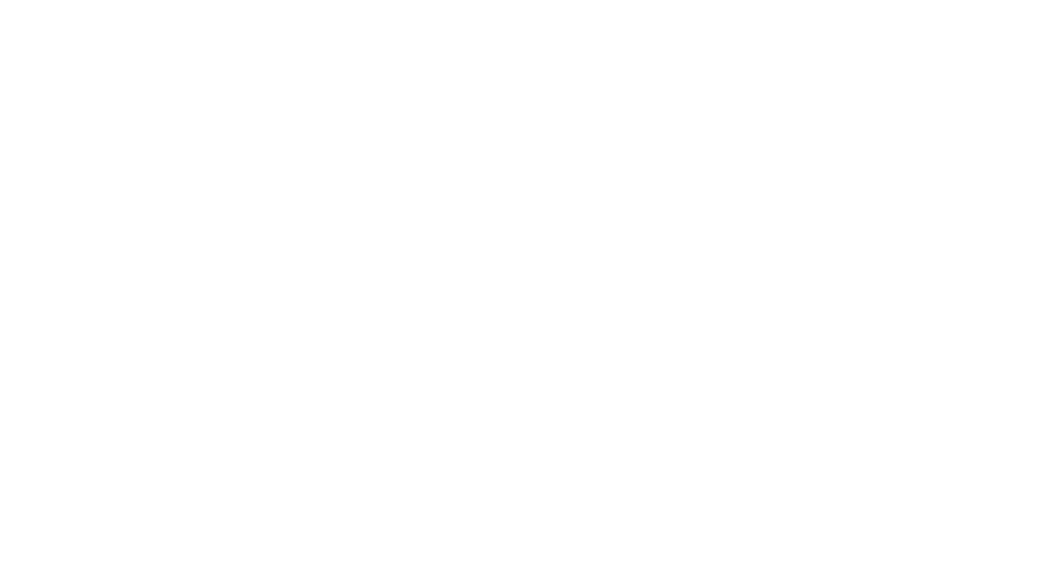
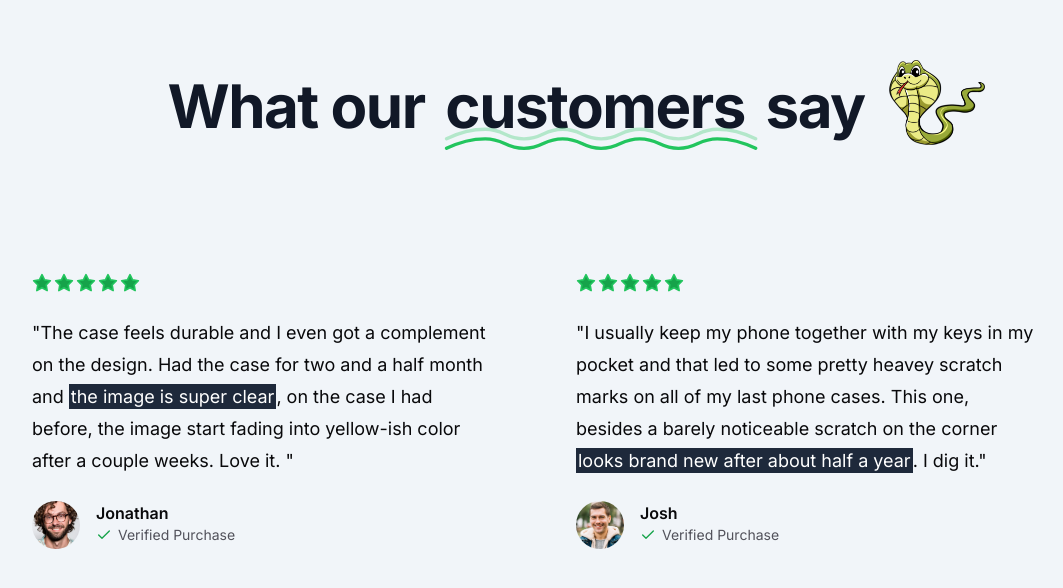
Before and after one commit to Piyushhpatel/cobra-case, a Next.js app: page / in a window 1280 px wide. Shown: the part 1079-1667 px from the top of the page, without its empty margins (64-1127 px from the left). Before the commit the page ends 1043 px from the top, so only its background shows below. Built offline with nearby package versions, Linux system fonts and the light colour scheme; no server answers.

Commit message:
Added Testimonials in landing page

```diff
--- /dev/null
+++ b/src/app/api/auth/[kindeAuth]/route.ts
@@ -0,0 +1,2 @@
+import {handleAuth} from "@kinde-oss/kinde-auth-nextjs/server";
+export const GET = handleAuth();
--- a/src/app/page.tsx
+++ b/src/app/page.tsx
@@ -1,5 +1,7 @@
 import MaxWidthWrapper from "@/components/MaxWidthWrapper";
 import Phone from "@/components/Phone";
+import Reviews from "@/components/Reviews";
+import { Icons } from "@/components/icons";
 import { Check, Star } from "lucide-react";
 
 export default function Home() {
@@ -10,7 +12,7 @@
           <div className="col-span-2 px-6 lg:px-0 lg:pt-4">
             <div className="relative mx-auto text-center lg:text-left flex flex-col items-center lg:items-start">
               <div className="absolute w-28 left-0 -top-20 hidden lg:block">
-                 <div className='absolute inset-x-0 bottom-0 bg-gradient-to-t via-slate-50/50 from-slate-50 h-28' />
+                <div className="absolute inset-x-0 bottom-0 bg-gradient-to-t via-slate-50/50 from-slate-50 h-28" />
                 <img src="/snake-1.png" className="w-full" />
               </div>
               <h1 className="relative w-fit tracking-tight text-balance mt-16 font-bold !leading-tight text-gray-900 text-5xl md:text-6xl lg:text-7xl">
@@ -25,18 +27,18 @@
                 phone case.
               </p>
 
-              <ul className='mt-8 space-y-2 text-left font-medium flex flex-col items-center sm:items-start'>
-                <div className='space-y-2'>
-                  <li className='flex gap-1.5 items-center text-left'>
-                    <Check className='h-5 w-5 shrink-0 text-green-600' />
+              <ul className="mt-8 space-y-2 text-left font-medium flex flex-col items-center sm:items-start">
+                <div className="space-y-2">
+                  <li className="flex gap-1.5 items-center text-left">
+                    <Check className="h-5 w-5 shrink-0 text-green-600" />
                     High-quality, durable material
                   </li>
-                  <li className='flex gap-1.5 items-center text-left'>
-                    <Check className='h-5 w-5 shrink-0 text-green-600' />5 year
+                  <li className="flex gap-1.5 items-center text-left">
+                    <Check className="h-5 w-5 shrink-0 text-green-600" />5 year
                     print guarantee
                   </li>
-                  <li className='flex gap-1.5 items-center text-left'>
-                    <Check className='h-5 w-5 shrink-0 text-green-600' />
+                  <li className="flex gap-1.5 items-center text-left">
+                    <Check className="h-5 w-5 shrink-0 text-green-600" />
                     Modern iPhone models supported
                   </li>
                 </div>
@@ -107,6 +109,88 @@
           </div>
         </MaxWidthWrapper>
       </section>
+
+      {/* Value Proposition Section */}
+
+      <section className="bg-slate-100 py-24">
+        <MaxWidthWrapper className="flex flex-col items-center gap-16 sm:gap-32">
+          <div className="flex flex-col lg:flex-row items-center gap-4 sm:gap-6">
+            <h2 className="order-1 mt-2 tracking-tight text-center text-balance !leading-tight font-bold text-5xl md:text-6xl text-gray-900">
+              What our{" "}
+              <span className="relative px-2">
+                customers{" "}
+                <Icons.underline className="hidden sm:block pointer-events-none absolute inset-x-0 -bottom-6 text-green-500" />
+              </span>{" "}
+              say
+            </h2>
+            <img src="/snake-2.png" className="w-24 order-0 lg:order-2" />
+          </div>
+
+          <div className="mx-auto grid max-w-2xl grid-cols-1 px-4 lg:mx-0 lg:max-w-none lg:grid-cols-2 gap-y-16">
+            <div className="flex flex-auto flex-col gap-4 lg:pr-8 xl:pr-20">
+              <div className="flex gap-0.5 mb-2">
+                <Star className="h-5 w-5 text-green-500 fill-green-600"/>
+                <Star className="h-5 w-5 text-green-500 fill-green-600"/>
+                <Star className="h-5 w-5 text-green-500 fill-green-600"/>
+                <Star className="h-5 w-5 text-green-500 fill-green-600"/>
+                <Star className="h-5 w-5 text-green-500 fill-green-600"/>
+              </div>
+
+              <div className="text-lg leading-8">
+                <p>
+                  "The case feels durable and I even got a complement on the design. Had the case for two and a half month and <span className="p-0.5 bg-slate-800 text-white">
+                    the image is super clear</span>, on the case I had before, the image start fading into yellow-ish color after a couple weeks. Love it. "
+                </p>
+              </div>
+
+              <div className="flex gap-4 mt-2">
+                <img className="rounded-full h-12 w-12 object-cover" src="/users/user-1.png" alt="user"/>
+                <div className="flex flex-col">
+                  <p className="font-semibold">Jonathan</p>
+                  <div className="flex gap-1.5 items-center text-zinc-600">
+                    <Check className="h-4 w-4 stoke-[3px] text-green-600" />
+                    <p className="text-sm">Verified Purchase</p>
+                  </div>
+                </div>
+              </div>
+
+
+            {/* Second User Review */}
+            </div>
+            <div className="flex flex-auto flex-col gap-4 lg:pr-8 xl:pr-20">
+              <div className="flex gap-0.5 mb-2">
+                <Star className="h-5 w-5 text-green-500 fill-green-600"/>
+                <Star className="h-5 w-5 text-green-500 fill-green-600"/>
+                <Star className="h-5 w-5 text-green-500 fill-green-600"/>
+                <Star className="h-5 w-5 text-green-500 fill-green-600"/>
+                <Star className="h-5 w-5 text-green-500 fill-green-600"/>
+              </div>
+
+              <div className="text-lg leading-8">
+                <p>
+                  "I usually keep my phone together with my keys in my pocket and that led to some pretty heavey scratch marks on all of my last phone cases. This one, besides a barely noticeable scratch on the corner <span className="p-0.5 bg-slate-800 text-white">
+                    looks brand new after about half a year</span>. I dig it."
+                </p>
+              </div>
+
+              <div className="flex gap-4 mt-2">
+                <img className="rounded-full h-12 w-12 object-cover" src="/users/user-4.jpg" alt="user"/>
+                <div className="flex flex-col">
+                  <p className="font-semibold">Josh</p>
+                  <div className="flex gap-1.5 items-center text-zinc-600">
+                    <Check className="h-4 w-4 stoke-[3px] text-green-600" />
+                    <p className="text-sm">Verified Purchase</p>
+                  </div>
+                </div>
+              </div>
+            </div>
+          </div>
+        </MaxWidthWrapper>
+
+        <div className="pt-16">
+          <Reviews/>
+        </div>
+      </section>
     </div>
   );
 }
--- a/src/components/Navbar.tsx
+++ b/src/components/Navbar.tsx
@@ -2,10 +2,12 @@
 import MaxWidthWrapper from "./MaxWidthWrapper";
 import { buttonVariants } from "./ui/button";
 import { ArrowRight } from "lucide-react";
+import { getKindeServerSession } from "@kinde-oss/kinde-auth-nextjs/server";
 
-const Navbar = () => {
-  const user = undefined;
-  const isAdmit = undefined;
+const Navbar = async () => {
+  const {getUser} = getKindeServerSession();
+  const user = await getUser();
+  const isAdmin = user?.email === process.env.ADMIN_EMAIL;
 
   return (
     <nav className="sticky z-[100] h-14 inset-x-0 top-0 w-full bottom-b border-gray-200 bg-white/75 backdrop-blur-lg transition-all">
@@ -27,7 +29,7 @@
                 >
                   Sign Out
                 </Link>
-                {isAdmit ? (
+                {isAdmin ? (
                   <Link
                     href="/api/auth/logout"
                     className={buttonVariants({
--- /dev/null
+++ b/src/components/Reviews.tsx
@@ -0,0 +1,9 @@
+const Reviews = () => {
+  return (
+    <div>
+
+    </div>
+  )
+};
+
+export default Reviews;
--- /dev/null
+++ b/src/components/icons.tsx
@@ -0,0 +1,22 @@
+import { LucideProps } from "lucide-react";
+
+export const Icons = {
+  underline: (props: LucideProps) => (
+    <svg {...props} viewBox="0 0 687 155">
+      <g
+        stroke="currentColor"
+        strokeWidth="7"
+        fill="none"
+        fill-rule="evenodd"
+        strokeLinecap="round"
+        strokeLinejoin="round"
+      >
+        <path
+          d="M20 98c27-13.3333333 54-20 81-20 40.5 0 40.5 20 81 20s40.626917-20 81-20 40.123083 20 80.5 20 40.5-20 81-20 40.5 20 81 20 40.626917-20 81-20c26.915389 0 53.748722 6.6666667 80.5 20"
+          opacity=".3"
+        ></path>
+        <path d="M20 118c27-13.3333333 54-20 81-20 40.5 0 40.5 20 81 20s40.626917-20 81-20 40.123083 20 80.5 20 40.5-20 81-20 40.5 20 81 20 40.626917-20 81-20c26.915389 0 53.748722 6.6666667 80.5 20"></path>
+      </g>
+    </svg>
+  ),
+};
```
